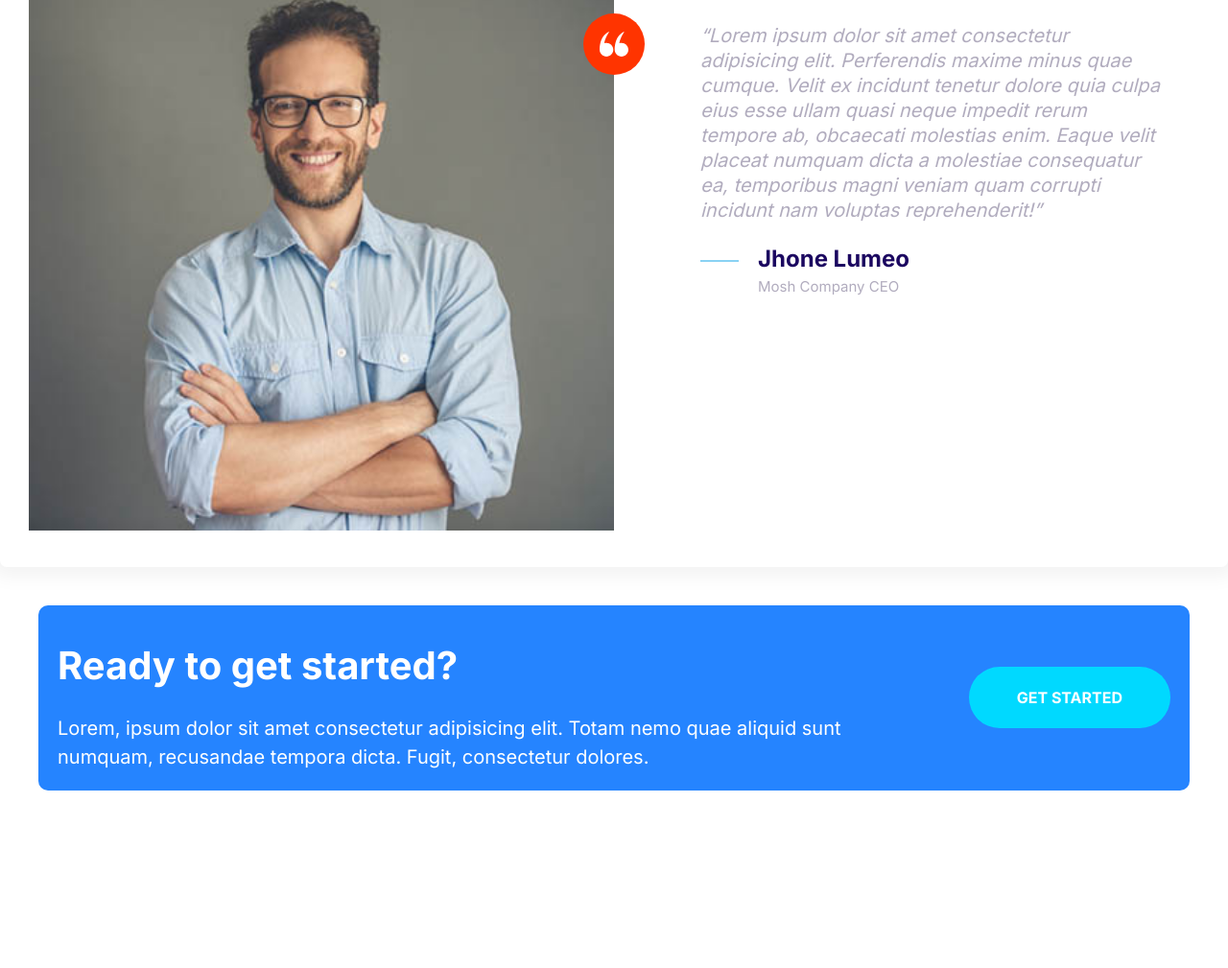
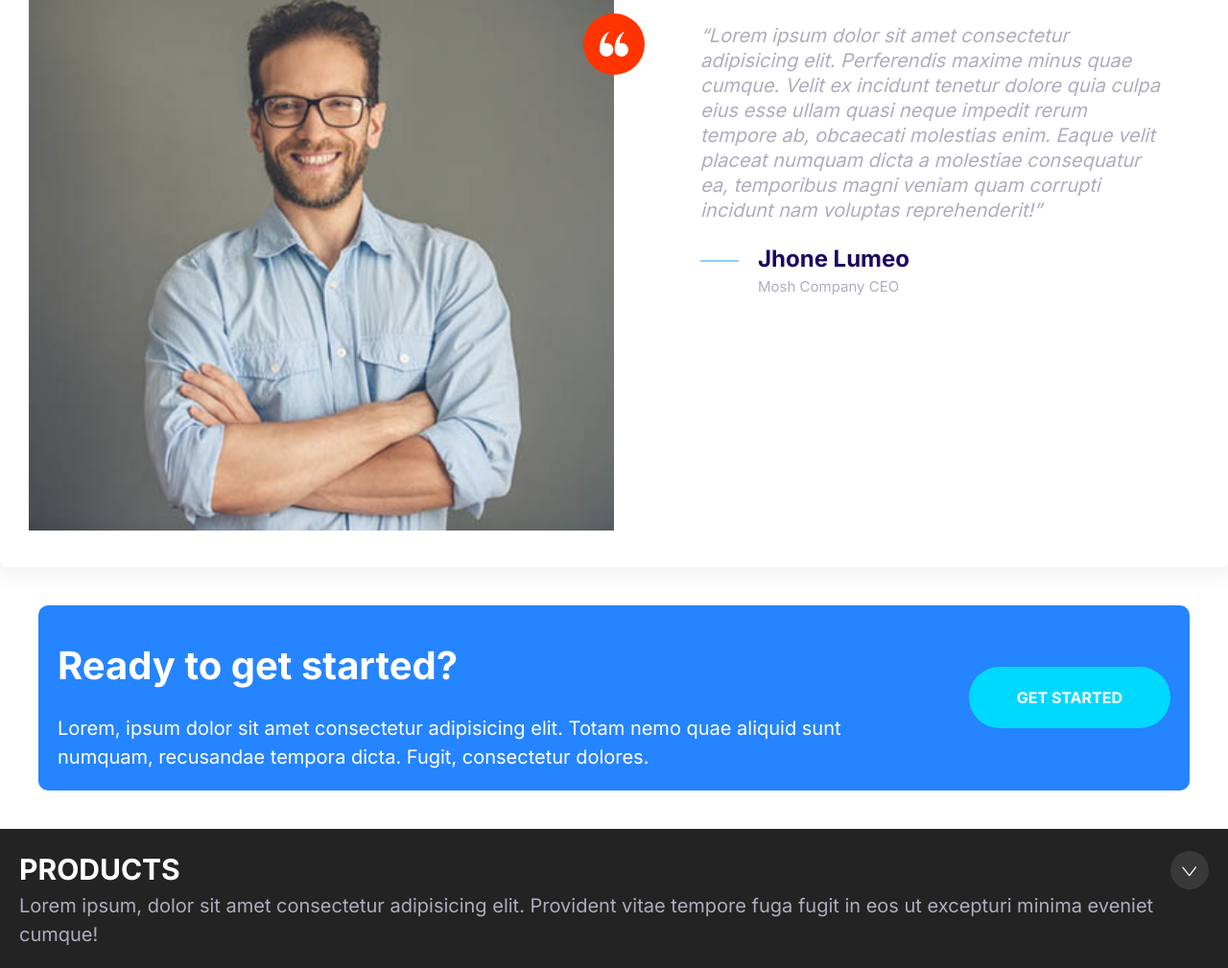
Before and after one commit to Rosteelton/frontend-first-steps, a plain HTML site: page moshify.html in a window 1280 px wide. Shown: the part 1900-2909 px from the top of the page at 96% size. Before the commit the page ends 2764 px from the top, so only its background shows below. Drawn offline with Linux system fonts and the light colour scheme.

Commit message:
collapsible

```diff
--- a/css/moshify.css
+++ b/css/moshify.css
@@ -5,6 +5,7 @@
   --color-accent: #ff3400;
   --color-heading: #1b0760;
   --color-text: #b1acbe;
+  --color-background: #232323;
 }
 *,
 *::after,
@@ -144,6 +145,11 @@ a {
   background-color: var(--color-accent);
 }
 
+.icon--collapsible {
+  align-self: center;
+  content: url(/images/icons/chevron.svg);
+}
+
 /* Buttons */
 .btn {
   background: transparent;
@@ -167,7 +173,6 @@ a {
   background: var(--color-accent);
   color: white;
 }
-
 
 .btn--card {
   border: 2px solid var(--color-heading);
@@ -377,7 +382,7 @@ a {
 }
 
 .callout__header {
-  color:white;
+  color: white;
 }
 
 .callout .btn {
@@ -389,3 +394,28 @@ a {
 .callout .grid {
   grid-template-columns: 1fr auto;
 }
+
+/* Collapsible */
+.collapsible {
+  background: var(--color-background);
+  padding: 2rem 2rem;
+}
+
+.collapsible__heading {
+  display: flex;
+  justify-content: space-between;
+}
+.collapsible__header {
+  margin: 0;
+  color: white;
+  text-transform: uppercase;
+  font-size: 3rem;
+}
+
+.collapsible--colapsed .icon--collapsible {
+  transform: rotate(-90deg);
+}
+
+.collapsible--colapsed .collapsible__content {
+  display: none;
+}
--- /dev/null
+++ b/js/main.js
@@ -0,0 +1,6 @@
+const collapsibles = document.querySelectorAll(".collapsible");
+collapsibles.forEach((item) =>
+  item.addEventListener("click", function () {
+    this.classList.toggle("collapsible--colapsed");
+  })
+);
--- a/moshify.html
+++ b/moshify.html
@@ -148,6 +148,20 @@
             <a href="#" class="btn btn--primary">get started</a>
         </div>
     </div>
+
+    <div class="collapsible">
+        <div class="collapsible__heading">
+            <h2 class="collapsible__header">products</h2>
+            <span class="icon icon--collapsible"></span>
+        </div>
+        <div class="collapsible__content">
+            Lorem ipsum, dolor sit amet consectetur adipisicing elit. Provident vitae tempore fuga fugit in eos ut
+            excepturi minima eveniet cumque!
+        </div>
+    </div>
+
+
 </body>
+<script src="/js/main.js"></script>
 
 </html>
```
Also changed, not shown: components/collapsible.html (added, +10 -0 lines), images/icons/chevron.svg (added).
